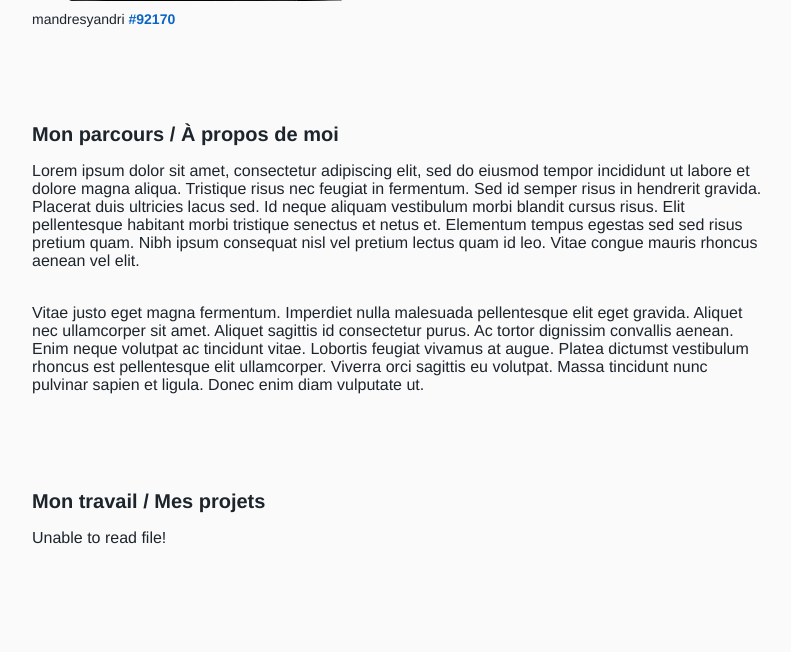
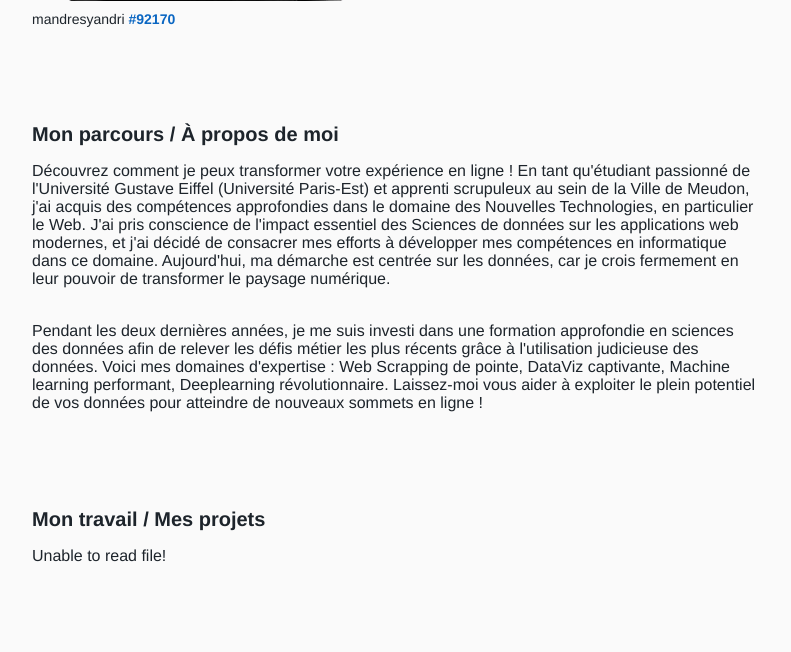
Before and after one commit to mandresyandri/mandresy-portefolio, a PHP site: page / in a window 1280 px wide. Shown: the part 579-1231 px from the top of the page, without its empty margins (243-1034 px from the left). Before the commit the page ends 1123 px from the top, so only its background shows below. Run offline with PHP 8.4, Linux system fonts and the light colour scheme; some libraries are stand-ins or nearby versions.

Commit message:
Texte about du blog

```diff
--- a/views/about.php
+++ b/views/about.php
@@ -3,24 +3,22 @@
     <span class="subheader-text">Mon parcours / À propos de moi</span>
     <div class="about-section-content">
       <div class="body-text">
-          <!-- Paragraphe de présenation -->
-          Lorem ipsum dolor sit amet, consectetur adipiscing elit,
-          sed do eiusmod tempor incididunt ut labore et dolore magna aliqua.
-          Tristique risus nec feugiat in fermentum. Sed id semper risus in hendrerit gravida.
-          Placerat duis ultricies lacus sed. Id neque aliquam vestibulum morbi blandit cursus risus.
-          Elit pellentesque habitant morbi tristique senectus et netus et.
-          Elementum tempus egestas sed sed risus pretium quam.
-          Nibh ipsum consequat nisl vel pretium lectus quam id leo.
-          Vitae congue mauris rhoncus aenean vel elit.
+          <!-- Paragraphe de présentation -->
+          Découvrez comment je peux transformer votre expérience en ligne !
+          En tant qu'étudiant passionné de l'Université Gustave Eiffel (Université Paris-Est)
+          et apprenti scrupuleux au sein de la Ville de Meudon, j'ai acquis des compétences approfondies
+          dans le domaine des Nouvelles Technologies, en particulier le Web. J'ai pris conscience de l'impact
+          essentiel des Sciences de données sur les applications web modernes, et j'ai décidé de consacrer mes
+          efforts à développer mes compétences en informatique dans ce domaine. Aujourd'hui, ma démarche est
+          centrée sur les données, car je crois fermement en leur pouvoir de transformer le paysage numérique.
+
       </div>
       <div class="body-text">
           <!-- Paragraphe d'explication -->
-          Vitae justo eget magna fermentum. Imperdiet nulla malesuada pellentesque elit eget gravida.
-          Aliquet nec ullamcorper sit amet. Aliquet sagittis id consectetur purus.
-          Ac tortor dignissim convallis aenean. Enim neque volutpat ac tincidunt vitae.
-          Lobortis feugiat vivamus at augue. Platea dictumst vestibulum rhoncus est pellentesque elit ullamcorper.
-          Viverra orci sagittis eu volutpat. Massa tincidunt nunc pulvinar sapien et ligula.
-          Donec enim diam vulputate ut.
+          Pendant les deux dernières années, je me suis investi dans une formation approfondie en sciences des données
+          afin de relever les défis métier les plus récents grâce à l'utilisation judicieuse des données. Voici mes domaines
+          d'expertise : Web Scrapping de pointe, DataViz captivante, Machine learning performant, Deeplearning révolutionnaire.
+          Laissez-moi vous aider à exploiter le plein potentiel de vos données pour atteindre de nouveaux sommets en ligne !
       </div>
     </div>
 </div>
```
